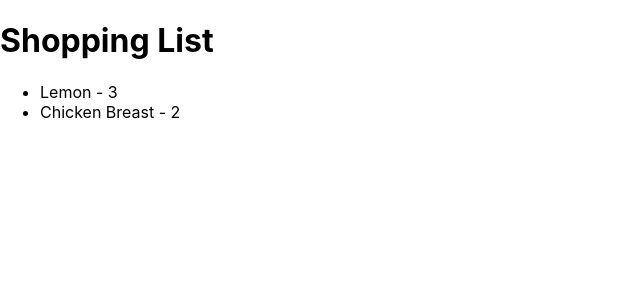
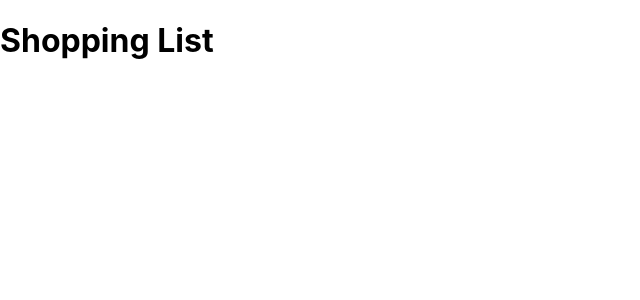
Before and after one commit to slowteady/typescript-lecture, a React (Create React App) app in the folder react-leacture/: page / in a window 1280 px wide. Shown: the top 300 px of the page, without its empty margins (0-640 px from the left). Built offline with nearby package versions, Linux system fonts and the light colour scheme.

Commit message:
Item 인터페이스 별도 파일로 관리

```diff
--- a/react-leacture/src/App.tsx
+++ b/react-leacture/src/App.tsx
@@ -1,16 +1,18 @@
-import React from "react";
+import React, { useState } from "react";
 import "./App.css";
 import ShoppingList from "./components/ShoppingList";
+import Item from './models/item';
 
 function App() {
-  const items = [
-    { id: 1, product: "Lemon", quantity: 3 },
-    { id: 2, product: "Chicken Breast", quantity: 2 },
-  ];
+  const [items, setItems] = useState<Item[]>([]);
+  // const items = [
+  //   { id: 1, product: "Lemon", quantity: 3 },
+  //   { id: 2, product: "Chicken Breast", quantity: 2 },
+  // ];
 
   return (
     <div>
-      <ShoppingList items={items}/>
+      <ShoppingList items={items} />
     </div>
   );
 }
--- /dev/null
+++ b/react-leacture/src/models/item.ts
@@ -0,0 +1,5 @@
+export default interface Item {
+    id: number;
+    product: string;
+    quantity: number;
+  }
```
Also changed, not shown: react-leacture/src/components/ShoppingList.tsx (+2 -7 lines).
